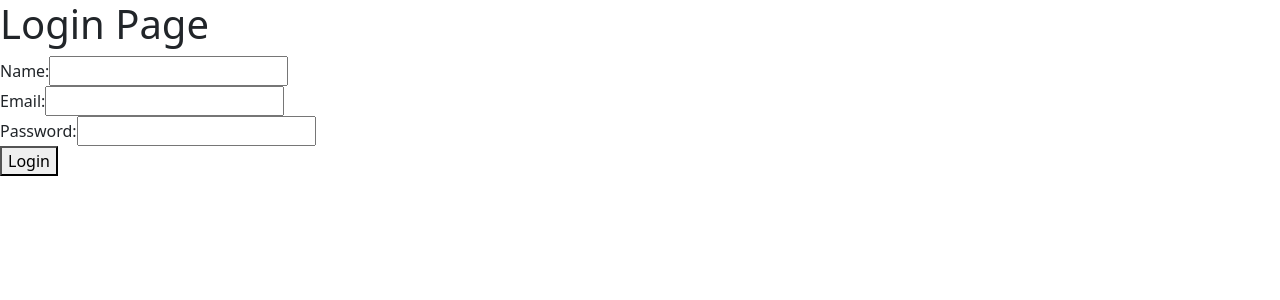
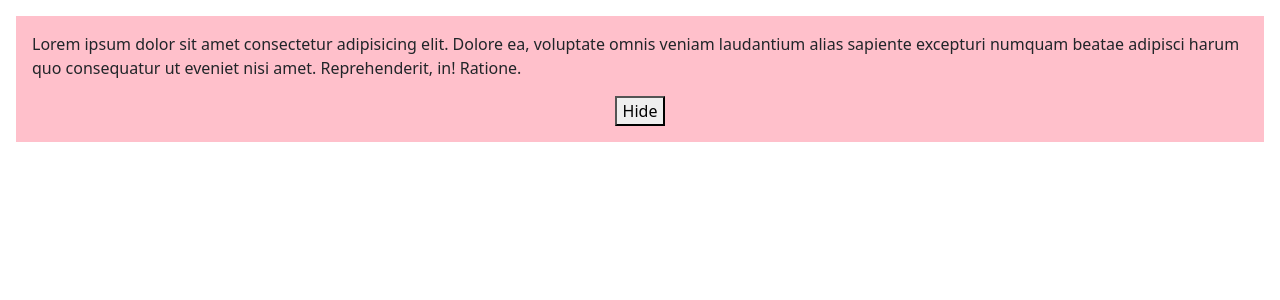
Before and after one commit to webfaisalbd/react-basics-ai, a React (Create React App) app: page / in a window 1280 px wide. Shown: the top 300 px of the page. Built offline with nearby package versions, Linux system fonts and the light colour scheme.

Commit message:
toggle added

```diff
--- a/src/App.js
+++ b/src/App.js
@@ -1,11 +1,11 @@
 import React from 'react'
-import NormalFormYup2 from './form-validation-formik/NormalFormYup2'
+import Toogle from './Toogle/Toogle'
 
 
 const App = () => {
   return (
     <>
-      <NormalFormYup2 />
+      <Toogle />
     </>
   )
 }
--- /dev/null
+++ b/src/Toogle/Toogle.js
@@ -0,0 +1,19 @@
+import React, { useState } from 'react'
+
+const Toogle = () => {
+    const [toggle, setToggle] = useState(true);
+    console.log(toggle);
+    return (
+        <div style={{ margin: "1rem", padding: "1rem", backgroundColor: "pink" }}>
+            {
+                toggle && <p>Lorem ipsum dolor sit amet consectetur adipisicing elit. Dolore ea, voluptate omnis veniam laudantium alias sapiente excepturi numquam beatae adipisci harum quo consequatur ut eveniet nisi amet. Reprehenderit, in! Ratione.</p>
+            }
+
+            <div style={{ textAlign: "center" }}>
+                <button onClick={() => { setToggle(!toggle) }}> {toggle ? "Hide" : "Show"} </button>
+            </div>
+        </div>
+    )
+}
+
+export default Toogle
--- a/src/form-validation-formik/NormalFormYup2.js
+++ b/src/form-validation-formik/NormalFormYup2.js
@@ -30,7 +30,7 @@ const NormalFormYup2 = () => {
 
     const handleSubmit = async (e) => {
         e.preventDefault();
-        console.log(user);
+        // console.log(user);
 
         const isValid = await userSchema.isValid(user);
         console.log(isValid);
```
